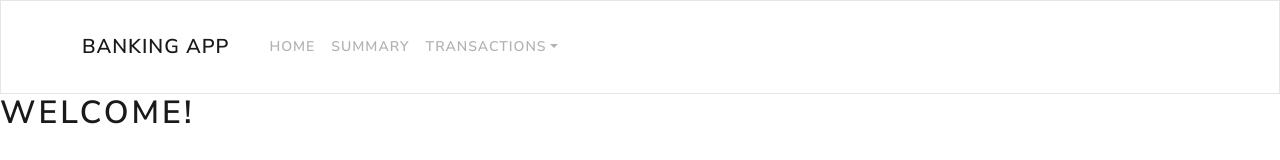
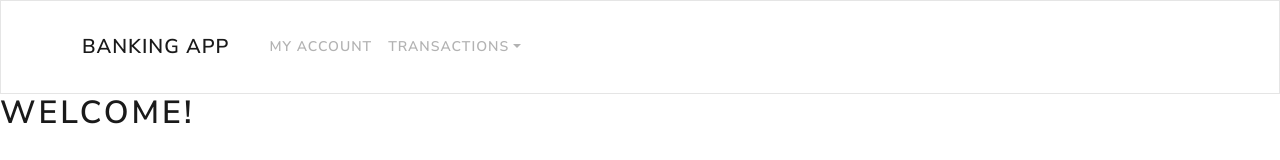
Before and after one commit to dragon-seed/banking_app, a React (Create React App) app in the folder bank-client/: page / in a window 1280 px wide. Shown: the top 160 px of the page. Built offline with nearby package versions, Linux system fonts and the light colour scheme.

Commit message:
added logout function

```diff
--- a/bank-client/src/components/Header/Header.js
+++ b/bank-client/src/components/Header/Header.js
@@ -2,9 +2,13 @@ import Container from 'react-bootstrap/Container';
 import Nav from 'react-bootstrap/Nav';
 import Navbar from 'react-bootstrap/Navbar';
 import NavDropdown from 'react-bootstrap/NavDropdown';
+import { useNavigate } from 'react-router-dom'
 
 
 const Header = () => {
+
+    const navigate = useNavigate();
+
     return (
         <Navbar bg="light" expand="lg">
       <Container>
@@ -12,8 +16,8 @@ const Header = () => {
         <Navbar.Toggle aria-controls="basic-navbar-nav" />
         <Navbar.Collapse id="basic-navbar-nav">
           <Nav className="me-auto">
-            <Nav.Link href="#home">Home</Nav.Link>
-            <Nav.Link href="#link">Summary</Nav.Link>
+            {/* <Nav.Link href="#home">Home</Nav.Link> */}
+            <Nav.Link href="#link">My Account</Nav.Link>
             <NavDropdown title="Transactions" id="basic-nav-dropdown">
               <NavDropdown.Item href="#action/3.1">Deposit</NavDropdown.Item>
               <NavDropdown.Item href="#action/3.2">
@@ -21,7 +25,10 @@ const Header = () => {
               </NavDropdown.Item>
               <NavDropdown.Item href="#action/3.3">Transfers</NavDropdown.Item>
               <NavDropdown.Divider />
-              <NavDropdown.Item href="#action/3.4">
+              <NavDropdown.Item onClick={() => {
+                   localStorage.removeItem('userInfo');
+                   navigate('/');
+               }} >
                 Logout
               </NavDropdown.Item>
             </NavDropdown>
```
